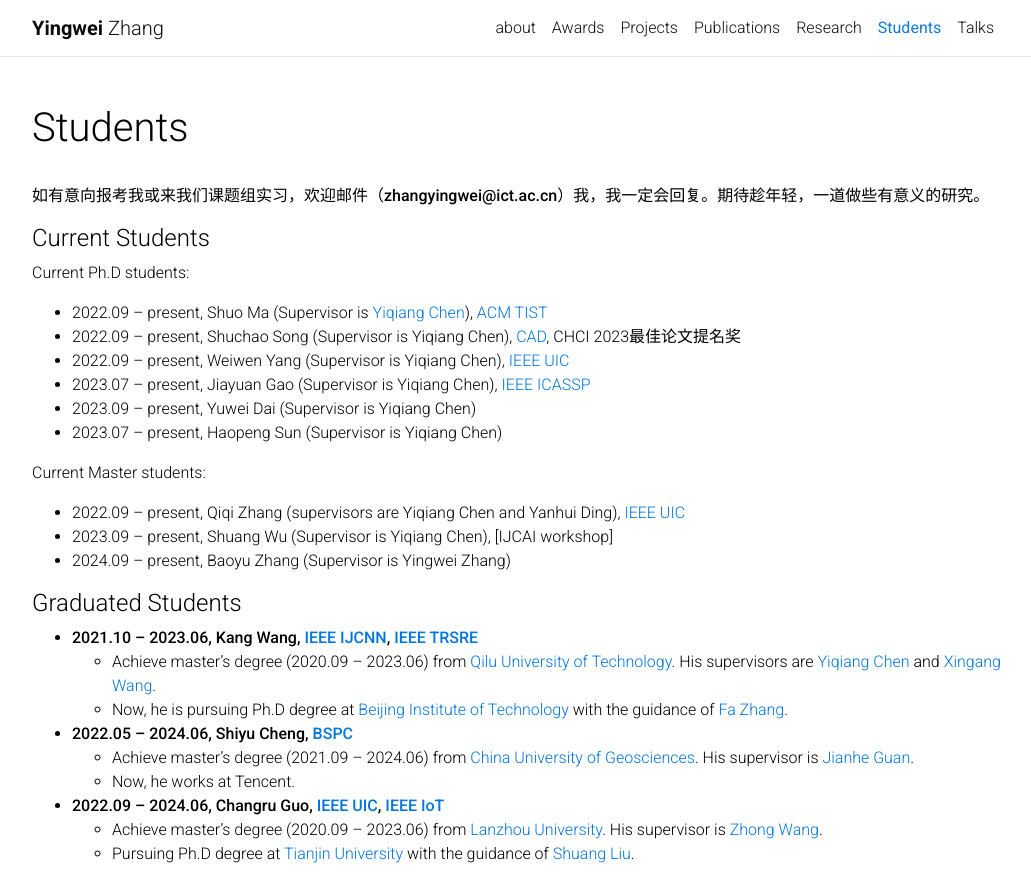
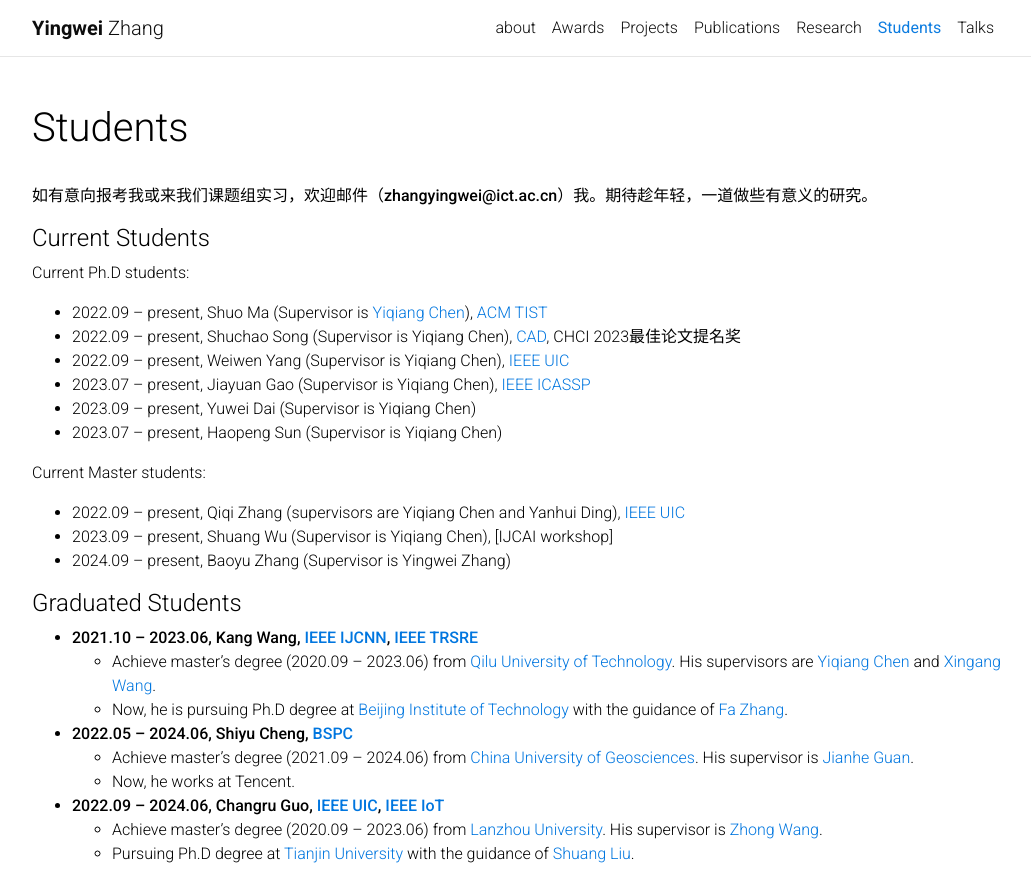
Before and after one commit to M-youyou/M-youyou.github.io, a Jekyll site: the page built from _pages/others.md, in a window 1280 px wide and 982 px high, cut to the strip 0-878 px from the top of the window. Shown: the whole strip, without its empty margins (123-1154 px from the left). Built offline with Jekyll 4.4.1, drawn with Linux system fonts in a browser that asks for light colours; comment, search, counter and statistics services are not loaded.

Commit message:
Update others.md

```diff
--- a/_pages/others.md
+++ b/_pages/others.md
@@ -6,7 +6,7 @@ nav: true
 nav_order: 4
 ---
 
-**如有意向报考我或来我们课题组实习，欢迎邮件（zhangyingwei@ict.ac.cn）我，我一定会回复。<!--我脾气稳定，即便师生有矛盾，也会自己消化好再与你沟通。-->期待趁年轻，一道做些有意义的研究。**
+**如有意向报考我或来我们课题组实习，欢迎邮件（zhangyingwei@ict.ac.cn）我<!--，我一定会回复-->。<!--我脾气稳定，即便师生有矛盾，也会自己消化好再与你沟通。-->期待趁年轻，一道做些有意义的研究。**
 
 #### Current Students
 
```
